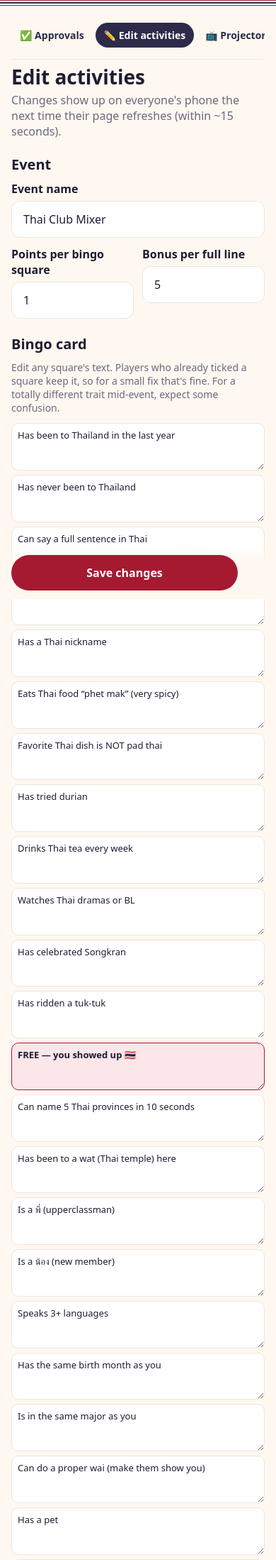
After one commit to Vin124/thai-mixer, a Flask app: page /admin/content in a window 390 px wide. The commit adds this page. Shown: the top 2198 px of the page at 71% size. Run offline with Flask 3, Linux system fonts and the light colour scheme; the visitor is signed in with stand-in values (Sample User, id 1); data that the repository does not hold is empty; some libraries are stand-ins or nearby versions; some web fonts are replaced.

Commit message:
Admin activity editor, per-player score fixes, shared admin nav
- /admin/content: edit bingo squares, add/reorder/delete challenges and
  performances, change points; stored in the database (mixer_settings) so
  edits survive redeploys. content.py is now just the defaults.
- /admin/player/<id>: see everything a player submitted (including bingo
  names, which skip the approval queue) and remove points, or delete the player.
- Phones pick up activity edits on their next poll.

Co-Authored-By: Claude Opus 5.5 <noreply@anthropic.com>

```diff
--- a/app.py
+++ b/app.py
@@ -11,6 +11,7 @@ Pages:
   /qr       printable QR code that points at this site
 """
 
+import json
 import os
 import secrets
 import uuid
@@ -19,11 +20,11 @@ from datetime import datetime, timedelta, timezone
 from dotenv import load_dotenv
 load_dotenv()
 
-from flask import (Flask, abort, jsonify, redirect, render_template, request,
+from flask import (Flask, abort, g, jsonify, redirect, render_template, request,
                    send_from_directory, session, url_for)
 from werkzeug.middleware.proxy_fix import ProxyFix
 
-import content
+import game
 import db
 import storage
 
@@ -90,6 +91,14 @@ def is_admin():
     return session.get("admin") is True
 
 
+def cfg():
+    """The current activities (admin edits or content.py defaults), loaded
+    once per request."""
+    if "game" not in g:
+        g.game = game.current()
+    return g.game
+
+
 # ---------- scoring ----------
 
 BINGO_LINES = ([[r * 5 + c for c in range(5)] for r in range(5)] +
@@ -99,11 +108,11 @@ BINGO_LINES = ([[r * 5 + c for c in range(5)] for r in range(5)] +
 
 def score(done_ids):
     """Points for a set of completed (non-rejected) activity ids."""
-    points = sum(content.ACTIVITIES[a]["points"] for a in done_ids if a in content.ACTIVITIES)
-    done_squares = {i for i, sq in enumerate(content.BINGO)
+    points = sum(cfg().ACTIVITIES[a]["points"] for a in done_ids if a in cfg().ACTIVITIES)
+    done_squares = {i for i, sq in enumerate(cfg().BINGO)
                     if sq["id"] == "free" or sq["id"] in done_ids}
     lines = sum(1 for line in BINGO_LINES if all(i in done_squares for i in line))
-    return points + lines * content.BINGO_LINE_BONUS, lines
+    return points + lines * cfg().BINGO_LINE_BONUS, lines
 
 
 def leaderboard(limit=None):
@@ -127,7 +136,7 @@ def leaderboard(limit=None):
 def join_page():
     if current_player():
         return redirect(url_for("play"))
-    return render_template("join.html", event=content.EVENT_NAME, roles=ROLES, hints=ROLE_HINTS, error=None)
+    return render_template("join.html", event=cfg().EVENT_NAME, roles=ROLES, hints=ROLE_HINTS, error=None)
 
 
 @app.post("/join")
@@ -143,7 +152,7 @@ def join():
     else:
         error = None
     if error:
-        return render_template("join.html", event=content.EVENT_NAME, roles=ROLES, hints=ROLE_HINTS,
+        return render_template("join.html", event=cfg().EVENT_NAME, roles=ROLES, hints=ROLE_HINTS,
                                error=error, name=name, role=role), 400
 
     pid = str(uuid.uuid4())
@@ -166,11 +175,17 @@ def play():
     if not player:
         return redirect(url_for("join_page"))
     return render_template(
-        "play.html", event=content.EVENT_NAME, player=player,
+        "play.html", event=cfg().EVENT_NAME, player=player,
         role_label=ROLES.get(player["role"], ""),
-        game={"bingo": content.BINGO, "challenges": content.CHALLENGES,
-              "performances": content.PERFORMANCES, "lineBonus": content.BINGO_LINE_BONUS,
-              "maxUploadMb": MAX_UPLOAD_MB, "maxVideoSeconds": MAX_VIDEO_SECONDS})
+        game=game_payload())
+
+
+def game_payload():
+    """Activities as the phone page needs them (re-sent with every /api/me
+    poll so admin edits show up without a reload)."""
+    return {"event": cfg().EVENT_NAME, "bingo": cfg().BINGO, "challenges": cfg().CHALLENGES,
+            "performances": cfg().PERFORMANCES, "lineBonus": cfg().BINGO_LINE_BONUS,
+            "maxUploadMb": MAX_UPLOAD_MB, "maxVideoSeconds": MAX_VIDEO_SECONDS}
 
 
 @app.route("/api/me")
@@ -183,7 +198,7 @@ def api_me():
     board = leaderboard()
     rank = next((i + 1 for i, b in enumerate(board) if b["id"] == player["id"]), None)
     return jsonify(
-        points=pts, lines=lines, rank=rank, players=len(board),
+        game=game_payload(), points=pts, lines=lines, rank=rank, players=len(board),
         submissions={s["activity_id"]: {"status": s["status"], "note": s["note"],
                                         "mediaUrl": storage.url(s["media_key"]),
                                         "mediaType": s["media_type"]} for s in subs})
@@ -194,7 +209,7 @@ def api_submit():
     player = current_player()
     if not player:
         return jsonify(error="Your session expired — rejoin from the QR code."), 401
-    activity = content.ACTIVITIES.get(request.form.get("activity_id", ""))
+    activity = cfg().ACTIVITIES.get(request.form.get("activity_id", ""))
     if not activity:
         return jsonify(error="That activity doesn't exist anymore."), 400
 
@@ -268,7 +283,7 @@ def too_large(_):
 
 @app.route("/screen")
 def screen():
-    return render_template("screen.html", event=content.EVENT_NAME)
+    return render_template("screen.html", event=cfg().EVENT_NAME)
 
 
 @app.route("/api/screen")
@@ -280,7 +295,7 @@ def api_screen():
         ORDER BY s.reviewed_at DESC LIMIT 24""")
     return jsonify(
         feed=[{"id": f["id"], "name": f["name"], "note": f["note"],
-               "title": content.ACTIVITIES.get(f["activity_id"], {}).get("title", ""),
+               "title": cfg().ACTIVITIES.get(f["activity_id"], {}).get("title", ""),
                "url": storage.url(f["media_key"]), "type": f["media_type"]} for f in feed],
         leaderboard=[{k: b[k] for k in ("name", "role", "points", "lines")}
                      for b in leaderboard(10)])
@@ -288,7 +303,7 @@ def api_screen():
 
 @app.route("/qr")
 def qr():
-    return render_template("qr.html", event=content.EVENT_NAME, url=request.host_url)
+    return render_template("qr.html", event=cfg().EVENT_NAME, url=request.host_url)
 
 
 @app.route("/media/<path:key>")
@@ -320,7 +335,7 @@ def admin():
             ORDER BY s.created_at {'ASC' if status == 'pending' else 'DESC'} LIMIT {int(limit)}""",
                         (status,))
         for s in subs:
-            act = content.ACTIVITIES.get(s["activity_id"], {})
+            act = cfg().ACTIVITIES.get(s["activity_id"], {})
             s["title"], s["points"] = act.get("title", s["activity_id"]), act.get("points", 0)
             s["url"] = storage.url(s["media_key"])
         return subs
@@ -344,7 +359,76 @@ def admin_review():
             storage.delete(sub["media_key"])
         db.query("""UPDATE mixer_submissions SET status = 'rejected', media_key = NULL,
                     reviewed_at = ? WHERE id = ?""", (now(), sub["id"]))
+    if sub and request.form.get("back") == "player":
+        return redirect(url_for("admin_player", player_id=sub["player_id"]))
     return redirect(url_for("admin"))
+
+
+@app.route("/admin/player/<player_id>")
+def admin_player(player_id):
+    """Everything one player has submitted, so invalid entries (including
+    bingo squares that never go through the approval queue) can be removed."""
+    if not is_admin():
+        return redirect(url_for("admin"))
+    player = db.query("SELECT * FROM mixer_players WHERE id = ?", (player_id,), one=True)
+    if not player:
+        abort(404)
+    subs = db.query("SELECT * FROM mixer_submissions WHERE player_id = ? ORDER BY created_at DESC",
+                    (player_id,))
+    acts = cfg().ACTIVITIES
+    kinds = {"bingo": "Bingo", "challenge": "Team up", "perform": "Perform"}
+    for s in subs:
+        act = acts.get(s["activity_id"])
+        s["title"] = act["title"] if act else "(deleted activity)"
+        s["kind"] = kinds.get(act["kind"], "") if act else ""
+        s["points"] = act["points"] if act else 0
+        s["url"] = storage.url(s["media_key"])
+    pts, lines = score({s["activity_id"] for s in subs if s["status"] != "rejected"})
+    return render_template("admin_player.html", player=player, subs=subs, points=pts, lines=lines,
+                           role=ROLES.get(player["role"], ""))
+
+
+@app.post("/admin/player/<player_id>/delete")
+def admin_player_delete(player_id):
+    """Remove a player entirely (e.g. a joke name), with their files."""
+    if not is_admin():
+        abort(403)
+    for s in db.query("SELECT media_key FROM mixer_submissions WHERE player_id = ? AND media_key IS NOT NULL",
+                      (player_id,)):
+        storage.delete(s["media_key"])
+    db.query("DELETE FROM mixer_submissions WHERE player_id = ?", (player_id,))
+    db.query("DELETE FROM mixer_players WHERE id = ?", (player_id,))
+    return redirect(url_for("admin"))
+
+
+@app.route("/admin/content", methods=["GET", "POST"])
+def admin_content():
+    if not is_admin():
+        return redirect(url_for("admin"))
+    data, error, saved = game.raw(), None, False
+    if request.method == "POST":
+        try:
+            submitted = json.loads(request.form.get("data", ""))
+        except ValueError:
+            submitted = None
+        if not isinstance(submitted, dict):
+            error = "Couldn't read the form — try again."
+        else:
+            try:
+                game.save(submitted)
+                data, saved = game.raw(), True
+            except ValueError as e:
+                error, data = str(e), {**data, **submitted}  # keep their edits on screen
+    return render_template("admin_content.html", data=data, proofs=game.PROOFS,
+                           error=error, saved=saved), (400 if error else 200)
+
+
+@app.post("/admin/content/reset")
+def admin_content_reset():
+    if not is_admin():
+        abort(403)
+    game.reset()
+    return redirect(url_for("admin_content"))
 
 
 @app.post("/admin/logout")
--- a/static/play.js
+++ b/static/play.js
@@ -72,6 +72,7 @@ async function refresh() {
     const r = await fetch("/api/me");
     if (r.status === 401) return (location.href = "/");
     const me = await r.json();
+    Object.assign(G, me.game); // picks up activity edits made in /admin/content
     subs = me.submissions;
     $("points").textContent = me.points;
     $("rank").textContent = me.rank ? `#${me.rank} of ${me.players}` + (me.lines ? ` · ${me.lines} bingo` : "") : "";
--- a/static/style.css
+++ b/static/style.css
@@ -26,7 +26,7 @@ body {
   color: var(--ink);
   -webkit-font-smoothing: antialiased;
 }
-button, input, select { font: inherit; color: inherit; }
+button, input, select, textarea { font: inherit; color: inherit; }
 img, video { max-width: 100%; display: block; }
 
 .wrap { max-width: 560px; margin: 0 auto; padding: 16px; }
@@ -207,3 +207,49 @@ h1 { font-size: 28px; font-weight: 700; }
 table.lb { width: 100%; border-collapse: collapse; background: #fff; border-radius: var(--radius); overflow: hidden; }
 table.lb td, table.lb th { padding: 8px 12px; border-bottom: 1px solid var(--line); text-align: left; }
 .links a { color: var(--navy); margin-right: 14px; font-weight: 600; }
+
+/* ---------- admin nav + editor ---------- */
+.admin-nav {
+  display: flex; gap: 4px; align-items: center; overflow-x: auto; white-space: nowrap;
+  padding: 8px 0 16px; margin-bottom: 8px; border-bottom: 1px solid var(--line);
+}
+.admin-nav a {
+  padding: 8px 12px; border-radius: 999px; text-decoration: none;
+  color: var(--navy); font-weight: 600; font-size: 14px;
+}
+.admin-nav a[aria-current="page"] { background: var(--navy); color: #fff; }
+.admin-nav form { margin-left: auto; }
+.admin a { color: var(--navy); }
+.saved { background: var(--green-soft); color: var(--green); padding: 12px 14px; border-radius: 12px; margin: 12px 0; font-weight: 600; }
+.ed-grid3 { display: grid; grid-template-columns: 2fr 1fr 1fr; gap: 12px; }
+.ed-grid3 .field { margin: 0; }
+@media (max-width: 640px) { .ed-grid3 { grid-template-columns: 1fr 1fr; } .ed-grid3 .field:first-child { grid-column: 1 / -1; } }
+.ed-bingo { display: grid; grid-template-columns: repeat(5, 1fr); gap: 6px; }
+.ed-sq {
+  width: 100%; min-height: 84px; resize: vertical; padding: 8px; font-size: 13px; line-height: 1.25;
+  border: 1.5px solid var(--line); border-radius: 10px; background: #fff;
+}
+.ed-sq:focus { outline: none; border-color: var(--navy); }
+.ed-sq.free { background: var(--red-soft); border-color: var(--red); font-weight: 600; }
+@media (max-width: 760px) { .ed-bingo { grid-template-columns: repeat(3, 1fr); } }
+@media (max-width: 480px) { .ed-bingo { grid-template-columns: 1fr; } .ed-sq { min-height: 0; } }
+.ed-list { display: grid; gap: 10px; margin-bottom: 10px; }
+.ed-row {
+  display: grid; grid-template-columns: 1fr auto; gap: 12px; background: #fff;
+  border: 1.5px solid var(--line); border-radius: var(--radius); padding: 12px;
+}
+.ed-main { display: grid; gap: 8px; }
+.ed-side { display: flex; gap: 8px; align-items: flex-end; flex-wrap: wrap; }
+.ed-side label { font-size: 13px; font-weight: 600; color: var(--muted); display: grid; gap: 4px; }
+.ed-side input[type=number] { width: 80px; }
+.ed-side select { width: 150px; padding: 13px 10px; }
+.ed-tools { display: flex; gap: 2px; }
+.ed-del { color: var(--red); }
+@media (max-width: 640px) { .ed-row { grid-template-columns: 1fr; } }
+.ed-savebar {
+  position: sticky; bottom: 0; padding: 12px 0; margin-top: 16px;
+  background: linear-gradient(transparent, var(--cream) 30%);
+}
+.ed-savebar .btn { max-width: 320px; }
+.ed-reset { margin: 24px 0 48px; }
+.qitem.is-rejected { opacity: .55; }
--- /dev/null
+++ b/templates/_activity_row.html
@@ -0,0 +1,21 @@
+<div class="ed-row" data-id="{{ a.id }}">
+  <div class="ed-main">
+    <input class="input" data-f="title" value="{{ a.title }}" maxlength="100" placeholder="Title, e.g. Team up with a พี่ to…" required>
+    <input class="input" data-f="detail" value="{{ a.detail }}" maxlength="200" placeholder="Extra instructions (optional)">
+  </div>
+  <div class="ed-side">
+    <label>Points <input class="input" data-f="points" type="number" min="0" max="100" value="{{ a.points }}" required></label>
+    <label>Proof
+      <select class="input" data-f="proof">
+        {% for value, text in [("photo", "Photo"), ("video", "Video"), ("either", "Photo or video"), ("name", "Just a name")] %}
+        <option value="{{ value }}" {% if a.proof == value %}selected{% endif %}>{{ text }}</option>
+        {% endfor %}
+      </select>
+    </label>
+    <div class="ed-tools">
+      <button type="button" class="btn ghost small" data-up title="Move up">↑</button>
+      <button type="button" class="btn ghost small" data-down title="Move down">↓</button>
+      <button type="button" class="btn ghost small ed-del" data-del>Delete</button>
+    </div>
+  </div>
+</div>
--- /dev/null
+++ b/templates/_admin_nav.html
@@ -0,0 +1,9 @@
+<nav class="admin-nav">
+  <a href="{{ url_for('admin') }}" {% if request.endpoint == 'admin' %}aria-current="page"{% endif %}>✅ Approvals</a>
+  <a href="{{ url_for('admin_content') }}" {% if request.endpoint == 'admin_content' %}aria-current="page"{% endif %}>✏️ Edit activities</a>
+  <a href="{{ url_for('screen') }}" target="_blank">📺 Projector ↗</a>
+  <a href="{{ url_for('qr') }}" target="_blank">🔳 QR code ↗</a>
+  <form method="post" action="{{ url_for('admin_logout') }}">
+    <button class="btn ghost small" type="submit">Sign out</button>
+  </form>
+</nav>
--- /dev/null
+++ b/templates/admin_content.html
@@ -0,0 +1,120 @@
+<!doctype html>
+<html lang="en">
+<head>
+  {% include "_head.html" %}
+  <title>Edit activities · Admin</title>
+</head>
+<body>
+  <div class="flag"></div>
+  <main class="admin">
+    {% include "_admin_nav.html" %}
+    <h1>Edit activities</h1>
+    <p class="sub">Changes show up on everyone's phone the next time their page refreshes (within ~15 seconds).</p>
+
+    {% if error %}<div class="error">{{ error }}</div>{% endif %}
+    {% if saved %}<div class="saved">✓ Saved</div>{% endif %}
+
+    <form method="post" id="editor">
+      <input type="hidden" name="data" id="data">
+
+      <h2>Event</h2>
+      <div class="ed-grid3">
+        <label class="field"><span>Event name</span>
+          <input class="input" id="event_name" value="{{ data.event_name }}" maxlength="60" required></label>
+        <label class="field"><span>Points per bingo square</span>
+          <input class="input" id="square_points" type="number" min="0" max="100" value="{{ data.square_points }}" required></label>
+        <label class="field"><span>Bonus per full line</span>
+          <input class="input" id="line_bonus" type="number" min="0" max="100" value="{{ data.line_bonus }}" required></label>
+      </div>
+
+      <h2>Bingo card</h2>
+      <p class="hint">Edit any square's text. Players who already ticked a square keep it, so for a small fix that's fine. For a totally different trait mid-event, expect some confusion.</p>
+      <div class="ed-bingo">
+        {% for pos in range(25) %}
+          {% if pos == 12 %}
+            <textarea class="ed-sq free" id="free_square" maxlength="60" rows="3" required>{{ data.free_square }}</textarea>
+          {% else %}
+            {% set i = pos if pos < 12 else pos - 1 %}
+            <textarea class="ed-sq trait" maxlength="80" rows="3" required>{{ data.bingo_traits[i] }}</textarea>
+          {% endif %}
+        {% endfor %}
+      </div>
+
+      {% for key, label, prefix in [("challenges", "Team-up challenges", "c-"), ("performances", "Performances", "p-")] %}
+      <h2>{{ label }}</h2>
+      <div class="ed-list" data-list="{{ key }}">
+        {% for a in data[key] %}
+          {% with a=a %}{% include "_activity_row.html" %}{% endwith %}
+        {% endfor %}
+      </div>
+      <button type="button" class="btn secondary small ed-add" data-add="{{ key }}">+ Add {{ 'challenge' if key == 'challenges' else 'performance' }}</button>
+      {% endfor %}
+
+      <p class="hint" style="margin-top:24px">Deleting an activity removes its points from anyone who already did it.</p>
+
+      <div class="ed-savebar">
+        <button class="btn" type="submit">Save changes</button>
+      </div>
+    </form>
+
+    <form method="post" action="{{ url_for('admin_content_reset') }}" class="ed-reset"
+          onsubmit="return confirm('Throw away all edits and go back to the original activities?')">
+      <button class="btn ghost small" type="submit">Reset everything to the original activities</button>
+    </form>
+  </main>
+
+  <template id="row-template">
+    {% with a={"id": "", "title": "", "detail": "", "points": 5, "proof": "photo"} %}{% include "_activity_row.html" %}{% endwith %}
+  </template>
+
+  <script>
+    const form = document.getElementById("editor");
+    let dirty = false;
+    form.addEventListener("input", () => (dirty = true));
+    window.addEventListener("beforeunload", (e) => { if (dirty) e.preventDefault(); });
+
+    document.querySelectorAll("[data-add]").forEach((btn) =>
+      btn.addEventListener("click", () => {
+        const list = document.querySelector(`[data-list="${btn.dataset.add}"]`);
+        const row = document.getElementById("row-template").content.firstElementChild.cloneNode(true);
+        list.append(row);
+        row.querySelector("[data-f=title]").focus();
+        dirty = true;
+      })
+    );
+
+    form.addEventListener("click", (e) => {
+      const row = e.target.closest(".ed-row");
+      if (!row) return;
+      if (e.target.matches("[data-del]")) {
+        const title = row.querySelector("[data-f=title]").value || "this activity";
+        if (confirm(`Delete “${title}”?`)) { row.remove(); dirty = true; }
+      } else if (e.target.matches("[data-up]") && row.previousElementSibling) {
+        row.parentNode.insertBefore(row, row.previousElementSibling); dirty = true;
+      } else if (e.target.matches("[data-down]") && row.nextElementSibling) {
+        row.parentNode.insertBefore(row.nextElementSibling, row); dirty = true;
+      }
+    });
+
+    form.addEventListener("submit", () => {
+      const rows = (key) => [...document.querySelectorAll(`[data-list="${key}"] .ed-row`)].map((r) => ({
+        id: r.dataset.id,
+        title: r.querySelector("[data-f=title]").value,
+        detail: r.querySelector("[data-f=detail]").value,
+        points: r.querySelector("[data-f=points]").value,
+        proof: r.querySelector("[data-f=proof]").value,
+      }));
+      document.getElementById("data").value = JSON.stringify({
+        event_name: document.getElementById("event_name").value,
+        square_points: document.getElementById("square_points").value,
+        line_bonus: document.getElementById("line_bonus").value,
+        free_square: document.getElementById("free_square").value,
+        bingo_traits: [...document.querySelectorAll(".ed-sq.trait")].map((t) => t.value),
+        challenges: rows("challenges"),
+        performances: rows("performances"),
+      });
+      dirty = false;
+    });
+  </script>
+</body>
+</html>
```
Also changed, not shown: content.py (+4 -21 lines), db.py (+7 -0 lines), game.py (added, +121 -0 lines), templates/admin.html (+4 -8 lines), templates/admin_player.html (added, +59 -0 lines), README.md.
